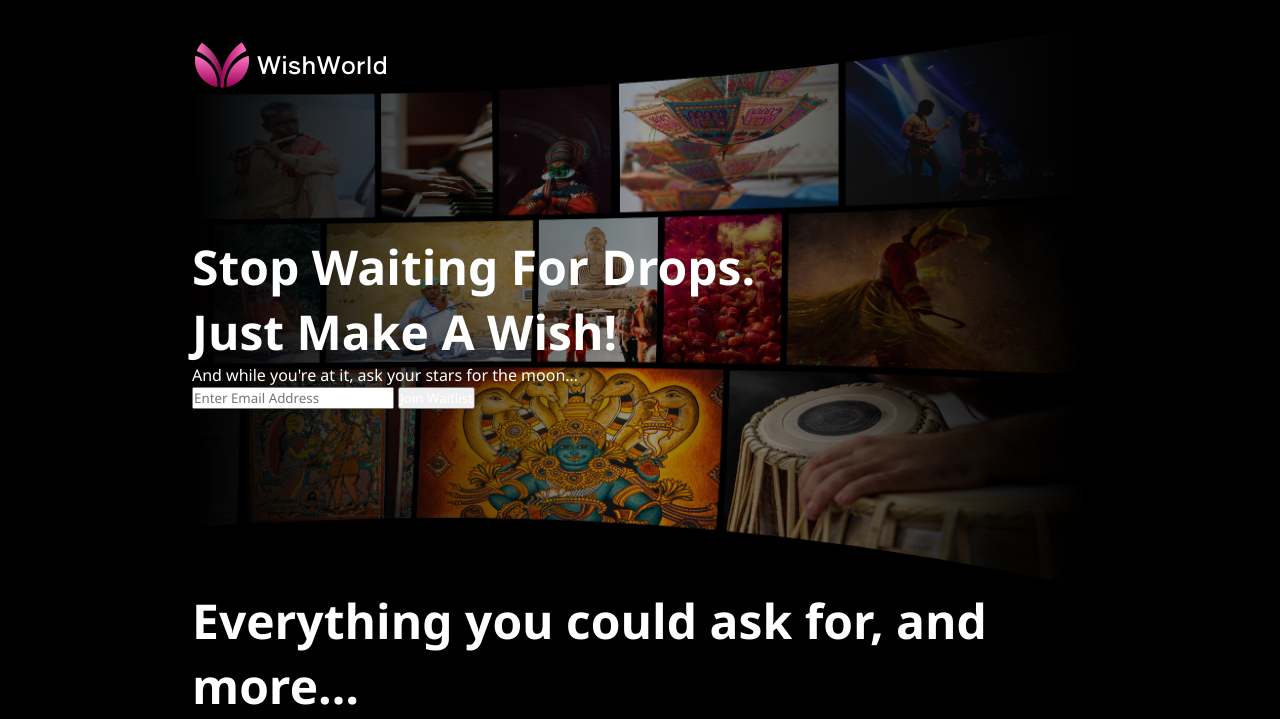
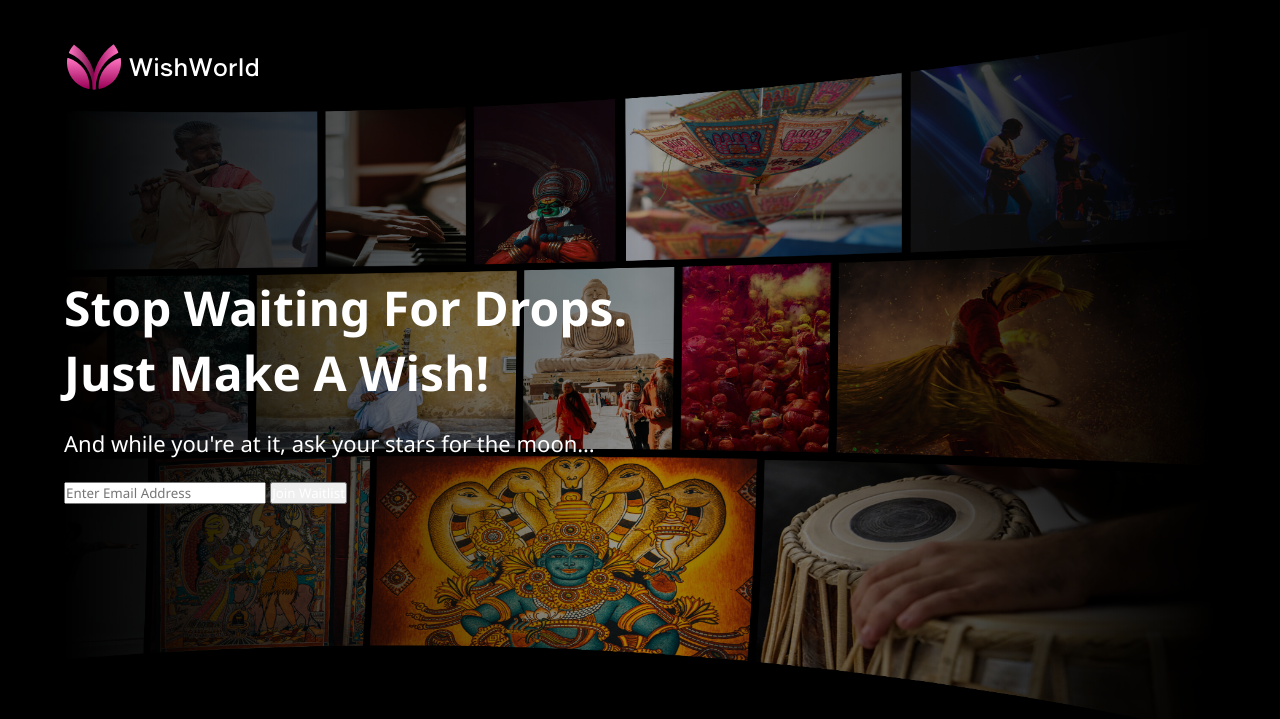
Before and after one commit to xqzyr/WishWorld, a PHP site: page / in a window 1280 px wide. Shown: the top 719 px of the page. Run offline with PHP 8.4, Linux system fonts and the light colour scheme.

Commit message:
Pretty much the same

```diff
--- a/css/main.css
+++ b/css/main.css
@@ -5,7 +5,7 @@
     font-family: Segoe UI, sans-serif;
 }
 
-@media only screen and (min-width: 1000px) {
+@media only screen and (min-width: 1400px) {
     .pageExceptBottom {
         margin: 0 10%;
     }
@@ -37,3 +37,12 @@ h3 {
 #logo {
     padding: 1% 0 15% 0;
 }
+
+.slogan {
+    margin-bottom: 2%;
+}
+
+.sloganSubtext {
+    margin-bottom: 2%;
+    font-size: 22px;
+}
--- a/index.html
+++ b/index.html
@@ -15,8 +15,10 @@
                     <img id="logo" src="images/logo.svg" alt="logo" />
                 </header>
                 <div class="sloganContainer">
-                    <h2 class="slogan">Stop Waiting For Drops.</h2>
-                    <h2 class="slogan">Just Make A Wish!</h2>
+                    <h2 class="slogan">
+                        Stop Waiting For Drops. <br />
+                        Just Make A Wish!
+                    </h2>
                     <p class="sloganSubtext">
                         And while you're at it, ask your stars for the moon…
                     </p>
```
